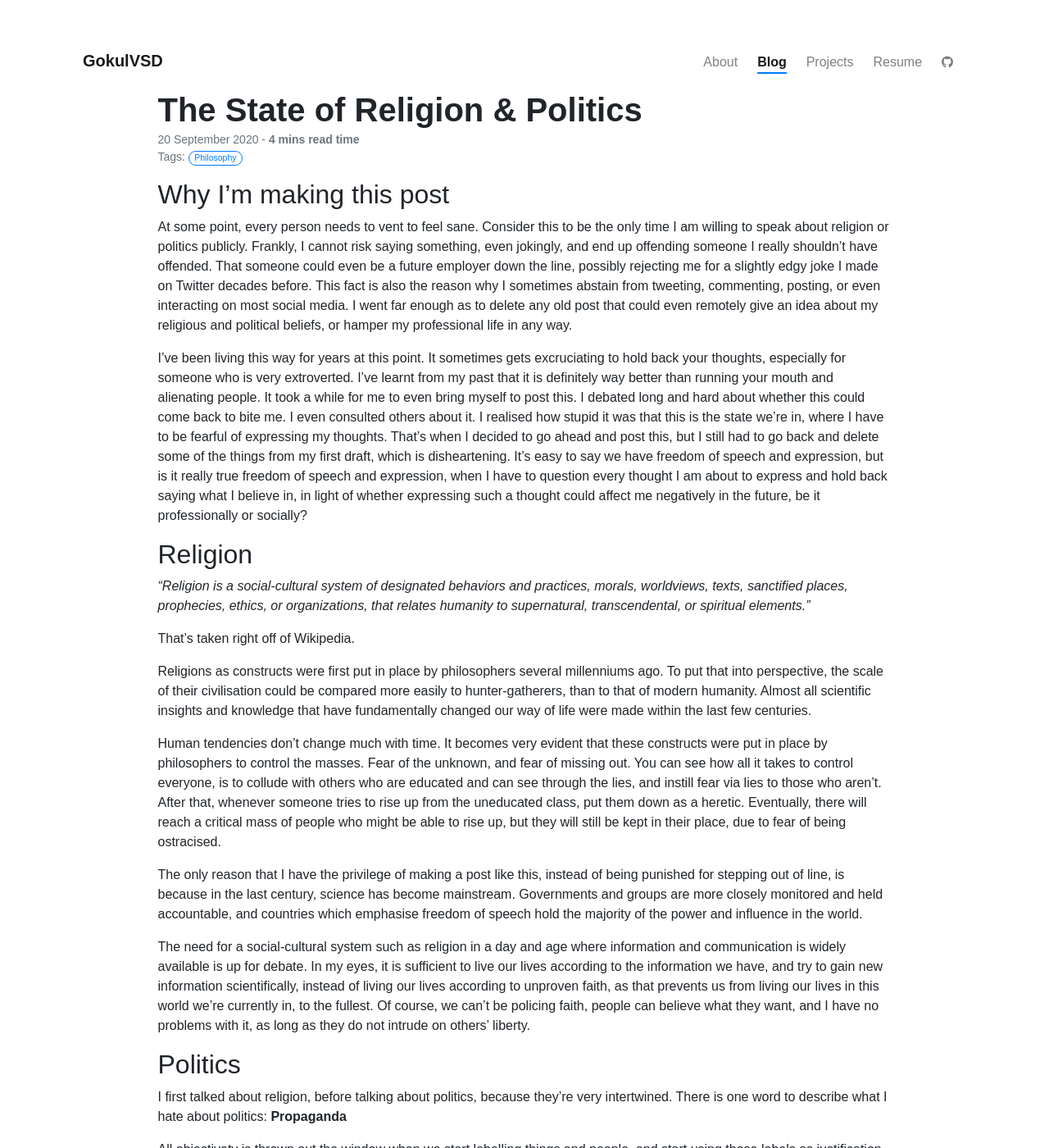
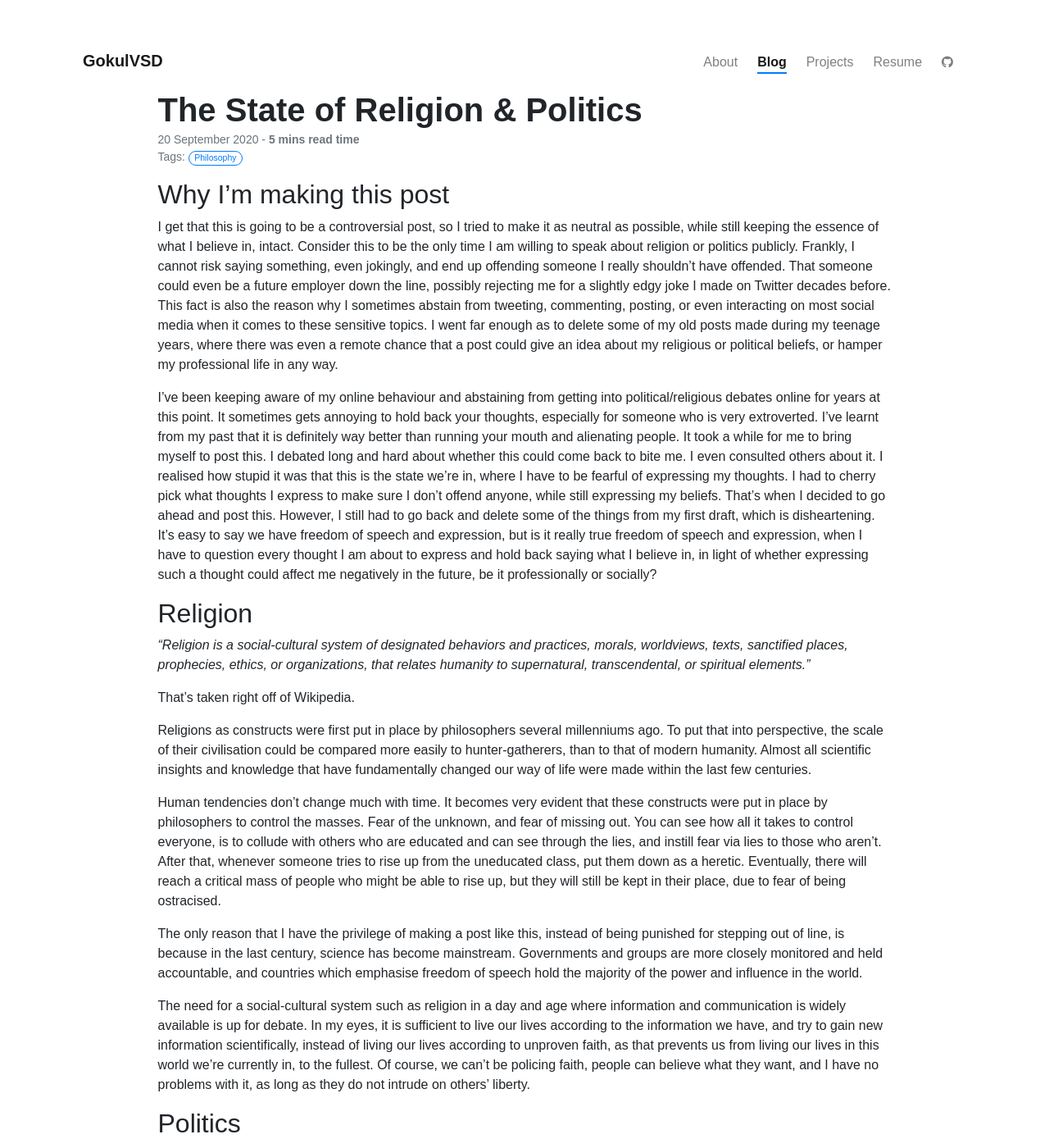
Before and after one commit to GokulVSD/gokulvsd.github.io, a Jekyll site: the page built from _posts/2020-09-20-the-state-of-religion-&-politics.md, in a window 1280 px wide and 1400 px high. Shown: the whole window at 82% size. Built offline with Jekyll 4.4.1, drawn with Linux system fonts in a browser that asks for light colours; nearby versions of some CDN libraries; some web fonts are replaced; our own code applies the rules of GitHub Pages for plain Markdown files; library files that are not in the unit come from our copies; some of the changed text lies outside the part shown.

Commit message:
Fixed some wording

```diff
--- a/_posts/2020-09-20-the-state-of-religion-&-politics.md
+++ b/_posts/2020-09-20-the-state-of-religion-&-politics.md
@@ -8,9 +8,9 @@ description: I try to articulate my thoughts on religion and politics, and why I
 
 ## Why I'm making this post
 
-At some point, every person needs to vent to feel sane. Consider this to be the only time I am willing to speak about religion or politics publicly. Frankly, I cannot risk saying something, even jokingly, and end up offending someone I really shouldn't have offended. That someone could even be a future employer down the line, possibly rejecting me for a slightly edgy joke I made on Twitter decades before. This fact is also the reason why I sometimes abstain from tweeting, commenting, posting, or even interacting on most social media. I went far enough as to delete any old post that could even remotely give an idea about my religious and political beliefs, or hamper my professional life in any way.
+I get that this is going to be a controversial post, so I tried to make it as neutral as possible, while still keeping the essence of what I believe in, intact. Consider this to be the only time I am willing to speak about religion or politics publicly. Frankly, I cannot risk saying something, even jokingly, and end up offending someone I really shouldn't have offended. That someone could even be a future employer down the line, possibly rejecting me for a slightly edgy joke I made on Twitter decades before. This fact is also the reason why I sometimes abstain from tweeting, commenting, posting, or even interacting on most social media when it comes to these sensitive topics. I went far enough as to delete some of my old posts made during my teenage years, where there was even a remote chance that a post could give an idea about my religious or political beliefs, or hamper my professional life in any way.
 
-I've been living this way for years at this point. It sometimes gets excruciating to hold back your thoughts, especially for someone who is very extroverted. I've learnt from my past that it is definitely way better than running your mouth and alienating people. It took a while for me to even bring myself to post this. I debated long and hard about whether this could come back to bite me. I even consulted others about it. I realised how stupid it was that this is the state we're in, where I have to be fearful of expressing my thoughts. That's when I decided to go ahead and post this, but I still had to go back and delete some of the things from my first draft, which is disheartening. It's easy to say we have freedom of speech and expression, but is it really true freedom of speech and expression, when I have to question every thought I am about to express and hold back saying what I believe in, in light of whether expressing such a thought could affect me negatively in the future, be it professionally or socially?
+I've been keeping aware of my online behaviour and abstaining from getting into political/religious debates online for years at this point. It sometimes gets annoying to hold back your thoughts, especially for someone who is very extroverted. I've learnt from my past that it is definitely way better than running your mouth and alienating people. It took a while for me to bring myself to post this. I debated long and hard about whether this could come back to bite me. I even consulted others about it. I realised how stupid it was that this is the state we're in, where I have to be fearful of expressing my thoughts. I had to cherry pick what thoughts I express to make sure I don't offend anyone, while still expressing my beliefs. That's when I decided to go ahead and post this. However, I still had to go back and delete some of the things from my first draft, which is disheartening. It's easy to say we have freedom of speech and expression, but is it really true freedom of speech and expression, when I have to question every thought I am about to express and hold back saying what I believe in, in light of whether expressing such a thought could affect me negatively in the future, be it professionally or socially?
 
 ## Religion
 
@@ -28,8 +28,8 @@ The need for a social-cultural system such as religion in a day and age where in
 
 ## Politics
 
-I first talked about religion, before talking about politics, because they're very intertwined. There is one word to describe what I hate about politics: **Propaganda**
+I first talked about religion, before talking about politics, because they're very intertwined, but I won't be getting into that for the sake of keeping things neutral. There is one word to describe what I hate about politics: **Propaganda**
 
 All objectivety is thrown out the window when we start labelling things and people, and start using those labels as justification for beliefs or actions. Propaganda aids in labelling. The narrative can be so easily shifted with the right propaganda at the right time. Such a fragile system should have no place in our modern society. Our political beliefs should be well rooted in logic, and not influenced by propaganda.
 
-That's basically all I got on politics. I just find it so infuriating how easily people fall prey to propaganda. Nothing related to politics is black and white, and there is always an otherside to the narrative. Be aware that you're very likely in a propaganda machine, acting according to the information you have. The information you have could have very easily been cherry picked and fed to you by an external entity, whose true intentions are to decieve you in order to get their way.
+I just find how easily people fall prey to propaganda to be very disheartening. Nothing related to politics is black and white, and there is always an otherside to the narrative. Be aware that you're very likely in a propaganda machine, acting according to the information you have. The information you have could have very easily been cherry picked and fed to you by an external entity, whose true intentions are to decieve you in order to get their way.
```
